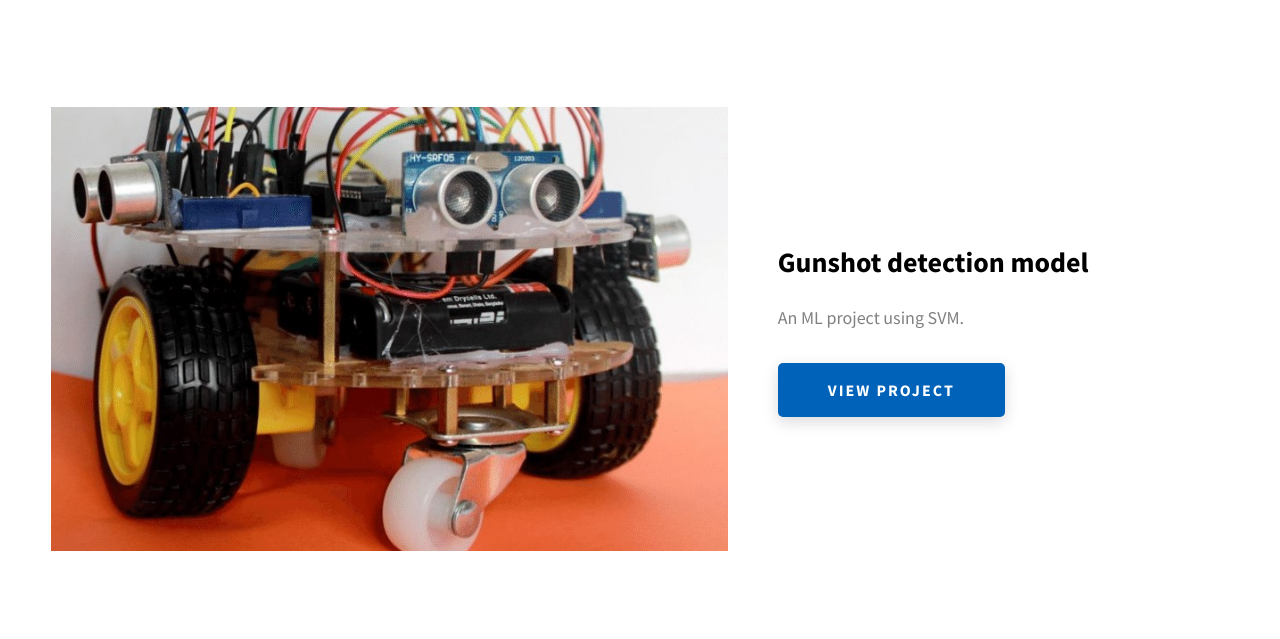
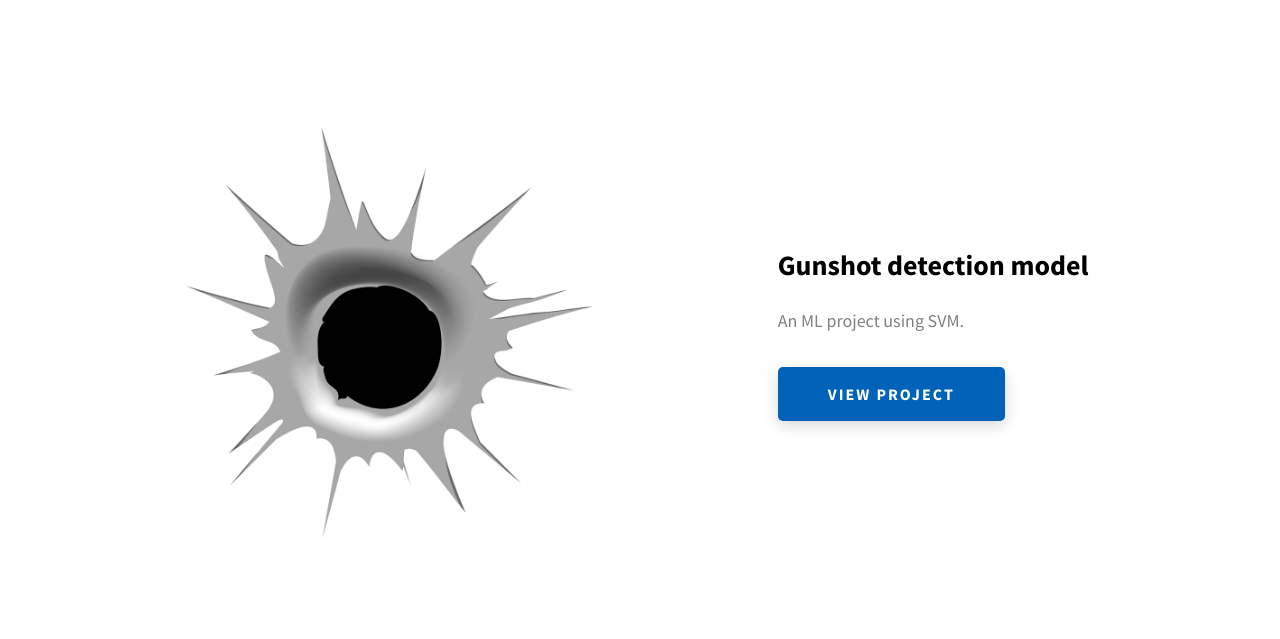
Before and after one commit to Fahad16301139/Fahad16301139.github.io, a website: page index.html in a window 1280 px wide. Shown: the part 2708-3347 px from the top of the page. Drawn offline with Linux system fonts and the light colour scheme.

Commit message:
Update index.html

```diff
--- a/index.html
+++ b/index.html
@@ -211,7 +211,7 @@ work for the betterment of the organization with my sincerity and perseverance.
           <div class="projects__row">
             <div class="projects__row-img-cont">
               <img
-                src="./assets/jpeg/maze.jpg"
+                src="./assets/png/Gunshot-Hole-Graphics-72136810-1.png"
                 alt="Software Screenshot"
                 class="projects__row-img"
                 loading="lazy"
```
